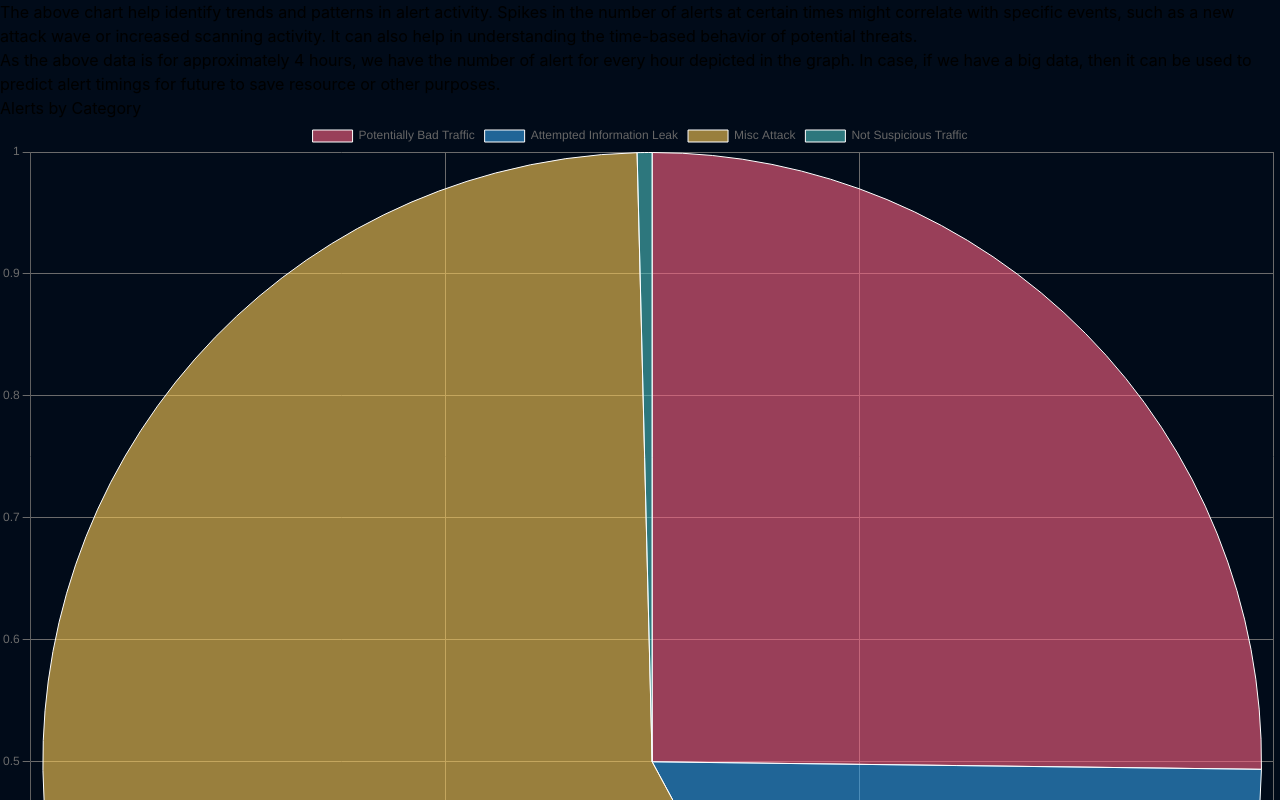
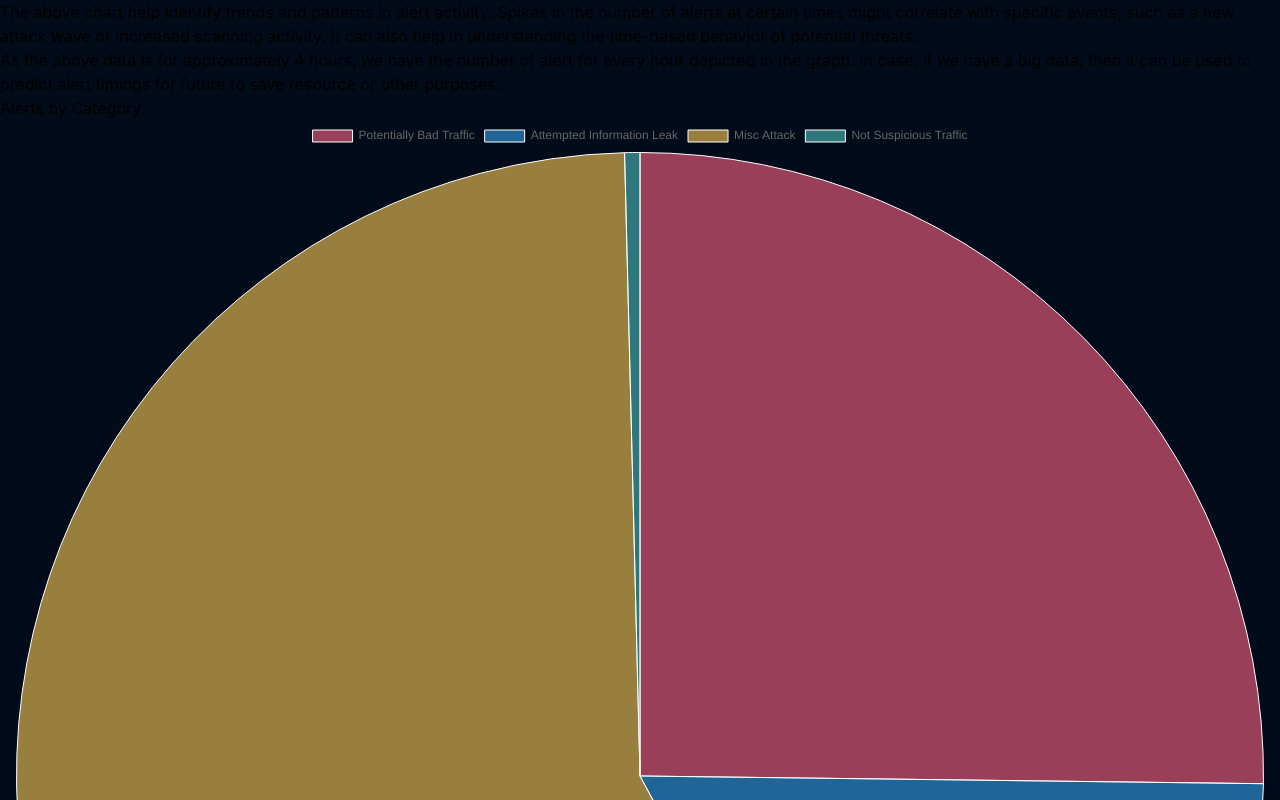
Before and after one commit to yash022406/Charts, a React (Vite) app: page / in a window 1280 px wide. Shown: the part 2460-3260 px from the top of the page. Built offline with nearby package versions, Linux system fonts and the light colour scheme.

Commit message:
Update BarChart.jsx

```diff
--- a/src/Components/BarChart.jsx
+++ b/src/Components/BarChart.jsx
@@ -54,27 +54,7 @@ const PieChart = ({ data }) => {
       <div className='md:w-[40%] w-[80%] mt-4'>
         <Pie
           data={chartData}
-          options={{
 
-            scales: {
-              x: {
-                grid: {
-                  color: '#6b6b6b',
-                },
-                ticks: {
-                  color: '#6b6b6b',
-                }
-              },
-              y: {
-                grid: {
-                  color: '#6b6b6b',
-                },
-                ticks: {
-                  color: '#6b6b6b',
-                }
-              }
-            }
-          }}
         />
       </div>
       <p className='mt-2 p-2 border rounded-lg w-[80%]'>Categorizing alerts helps in understanding the nature of the threats. For example, a high number of "Potentially Bad Traffic" alerts could indicate network scans, while a large number of "Misc Attack" alerts could suggest infections. This information can guide prioritization of security responses and mitigation strategies. One can get the knowledge of threats to their network and can save it from damage in future.</p>
```
